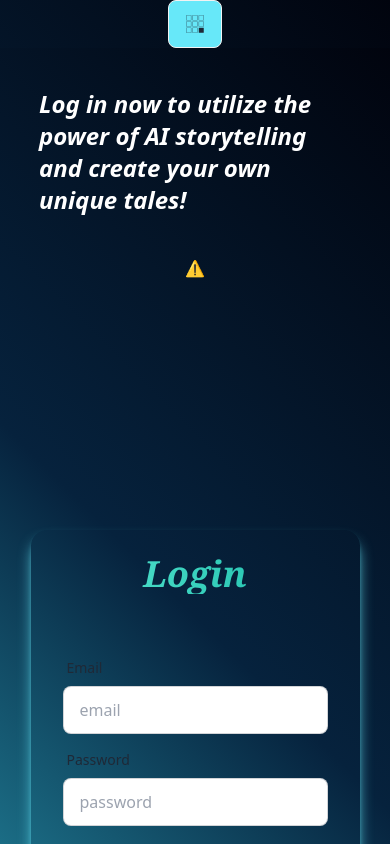
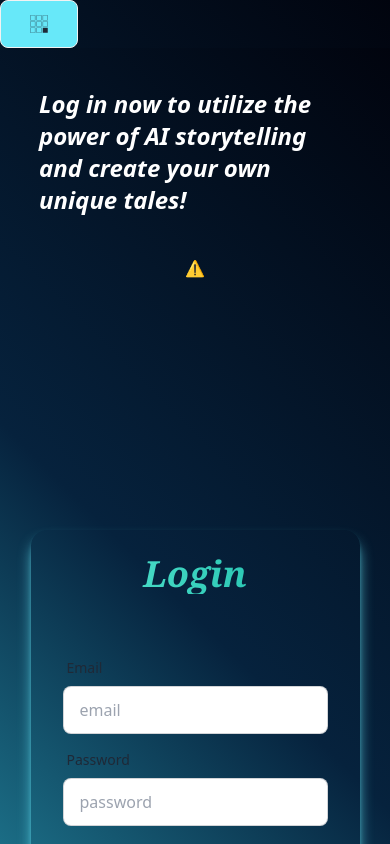
Before and after one commit to zahara-Rahmanchy/StoryGenerator, a React (Vite) app in the folder ShortStories-frontend/: page / in a window 390 px wide. Shown: the top 844 px of the page. Built offline with nearby package versions, Linux system fonts and the light colour scheme; no server answers.

Commit message:
responsive

```diff
--- a/ShortStories-frontend/src/App.jsx
+++ b/ShortStories-frontend/src/App.jsx
@@ -18,10 +18,10 @@ function App() {
   console.log(user);
   return (
     <>
-      <div className="drawer md:drawer-open">
+      <div className="drawer lg:drawer-open">
         <input id="my-drawer-2" type="checkbox" className="drawer-toggle" />
         <div
-          className="drawer-content flex md:flex-col flex-col-reverse  items-center "
+          className="drawer-content flex lg:flex-col flex-col-reverse   "
           style={{
             background:
               "linear-gradient(45deg, rgba(44,169,191,1) 0%, rgba(6,34,61,1) 50%,  rgba(1,4,14,1) 100%)",
@@ -30,7 +30,7 @@ function App() {
           <Outlet />
           <label
             htmlFor="my-drawer-2"
-            className="btn bg-cyan-300 drawer-button md:hidden"
+            className="btn bg-cyan-300 drawer-button lg:hidden w-[20%]"
           >
             <FaBuromobelexperte className="text-xl" />
           </label>
```
